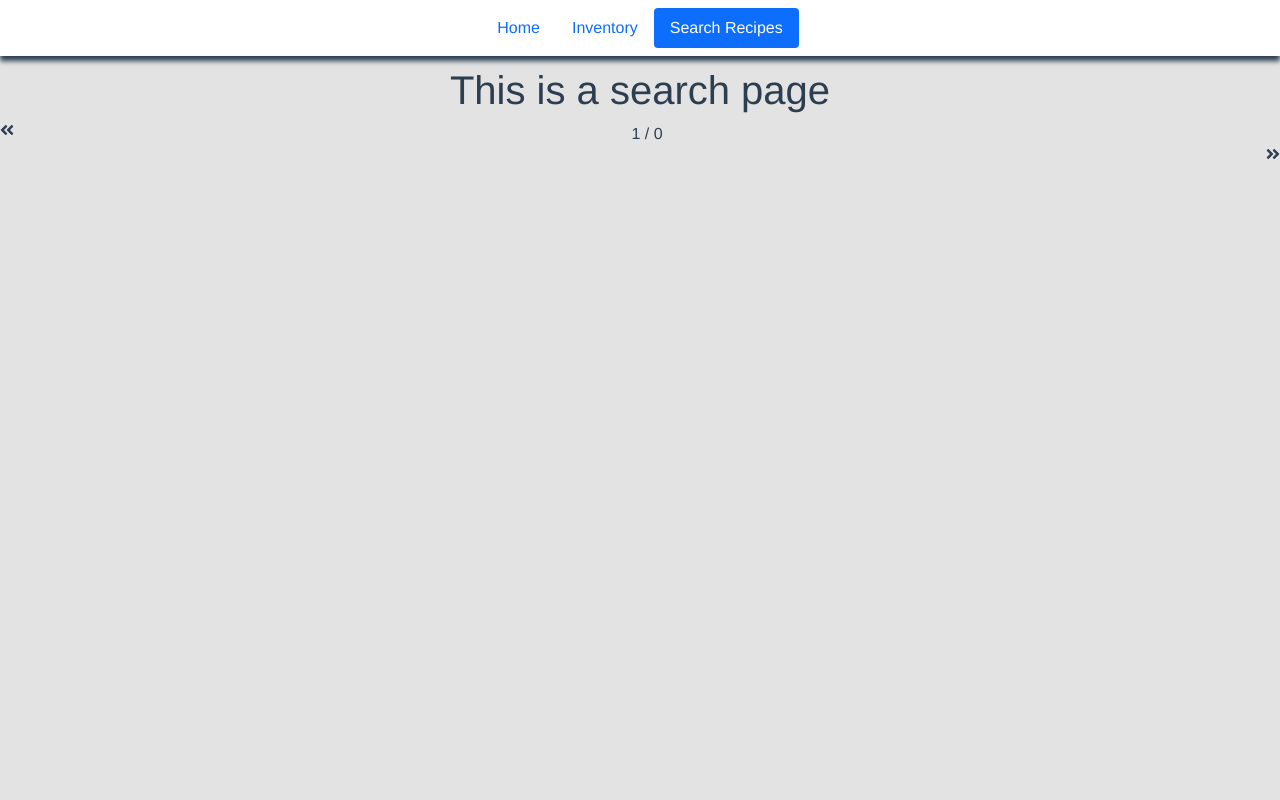
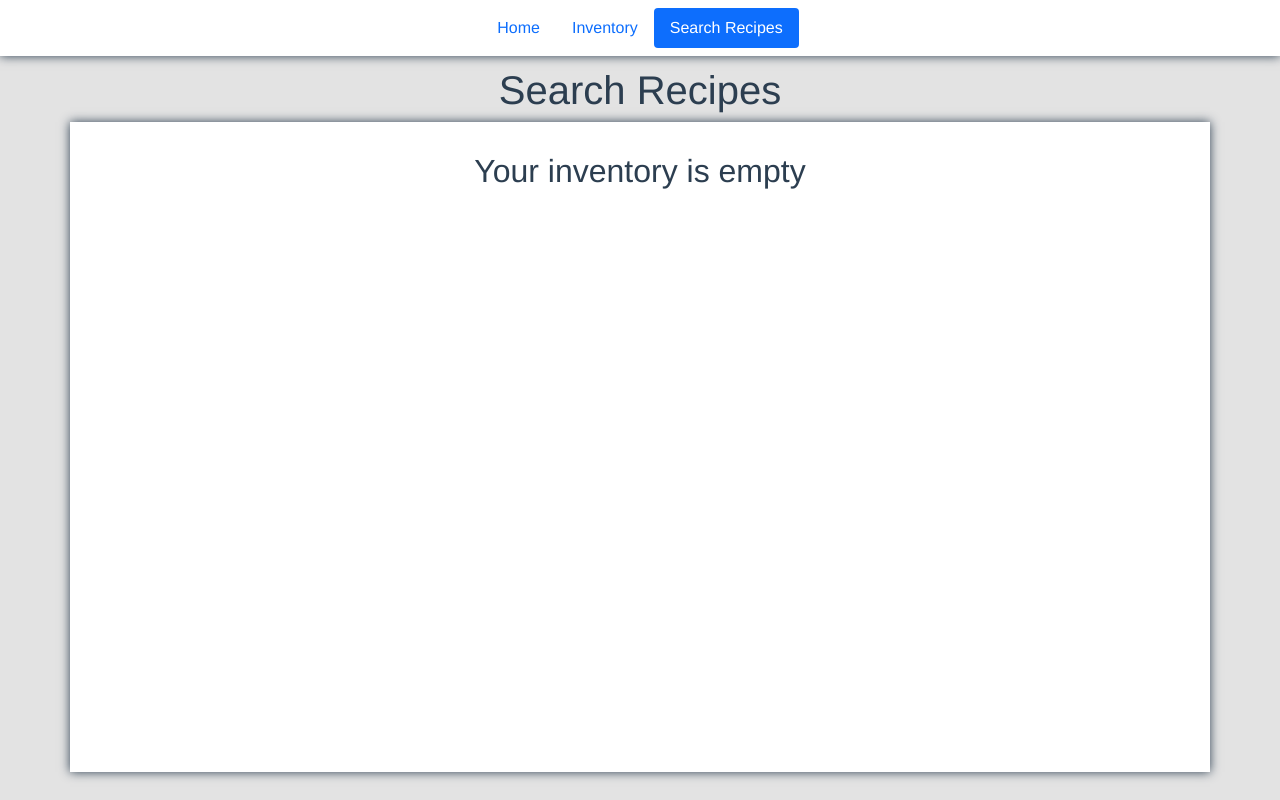
Before and after one commit to CS4800-TeamJungle/project, a Vue app in the folder frontend/app/: page /#/search in a window 1280 px wide. Built offline with nearby package versions, Linux system fonts and the light colour scheme; what vue-input-autowidth would draw is missing.

Commit message:
Added page styling

```diff
--- a/frontend/app/src/App.vue
+++ b/frontend/app/src/App.vue
@@ -36,7 +36,7 @@ body {
 
 div.container-fluid {
   background-color: white;
-  box-shadow: 0px 5px 5px;
+  box-shadow: 0 0 10px;
 }
 
 div.header-container {
--- a/frontend/app/src/views/Inventory.vue
+++ b/frontend/app/src/views/Inventory.vue
@@ -1,12 +1,11 @@
 <template>
   <div class="inventory">
-    <h1>This is an inventory page</h1>
+    <h1>Your Inventory</h1>
 
     <div id="inventoryUI">
-      <div id="addIngredient">
-        <p>Please enter the ingredient to add below</p>
-
+      <div class="container justify-content-center" id="addIngredient">
         <vue-simple-suggest
+          class="ingredientSearch"
           v-model="userInputName"
           :list="this.$store.state.validIngs"
           placeholder="Please enter ingredient name..."
@@ -17,6 +16,7 @@
         </vue-simple-suggest>
 
         <input
+          class="ingAddElement"
           id="inputAmount"
           type="text"
           v-model="userInputAmount"
@@ -30,6 +30,7 @@
             this.getIngById(this.getIngIdFromName(this.userInputName))
               .unitType != 'count'
           "
+          class="ingAddElement"
           id="unitSelector"
           v-model="userInputUnit"
         >
@@ -42,16 +43,28 @@
             {{ unit }}
           </option>
         </select>
-        <button v-on:click="addIngredient()">Add Ingredient</button>
-        <button>Save Inventory</button>
+
+        <button
+          class="ingAddElement btn btn-secondary"
+          v-on:click="addIngredient()"
+        >
+          Add Ingredient
+        </button>
+
+        <button class="ingAddElement btn btn-secondary">Save Inventory</button>
       </div>
 
-      <div id="userInventory">
+      <div class="container" id="userInventory">
+        <template v-if="this.$store.getters.getUserIngredientList().length > 0">
           <div
+            class="inventoryItem"
             v-for="item in this.$store.state.userInventory"
             v-bind:key="item.id"
           >
-          <font-awesome-icon v-on:click="removeIngredient(item)" icon="times" />
+            <font-awesome-icon
+              v-on:click="removeIngredient(item)"
+              icon="times"
+            />
             {{ item.name }} - <input v-model="item.amount" />
             <select v-if="item.unit.length > 0" v-model="item.unit">
               <option
@@ -62,6 +75,12 @@
               </option>
             </select>
           </div>
+        </template>
+        <template v-else>
+          <h2 class="container text-center" id="emptyInventory">
+            Your inventory is empty
+          </h2></template
+        >
       </div>
     </div>
   </div>
@@ -124,15 +143,38 @@ export default {
 };
 </script>
 
-<style scoped>
-div#inventoryUI {
-  text-align: left;
-}
+<style scoped lang="scss">
+div#addIngredient {
+  display: flex;
+
   input#inputAmount {
-  margin-left: 70px;
     border: 1px solid #ccc;
   }
-div.v-suggest input {
-  width: inherit;
+
+  .ingAddElement {
+    margin-left: 10px;
+  }
+
+  div.vue-simple-suggest {
+    width: 20%;
+  }
+}
+
+div#userInventory {
+  margin-top: 20px;
+  padding-top: 20px;
+  background-color: white;
+  box-shadow: 0 0 10px;
+  text-align: left;
+  min-height: calc(100vh - 220px);
+
+  div.inventoryItem {
+    margin-bottom: 5px;
+  }
+
+  #emptyInventory {
+    margin-top: 20px;
+    margin-bottom: 20px;
+  }
 }
 </style>
--- a/frontend/app/src/views/Search.vue
+++ b/frontend/app/src/views/Search.vue
@@ -1,7 +1,8 @@
 <template>
   <div class="search">
-    <h1 v-on:click="searchRecipes()">This is a search page</h1>
-    <div id="searchUI">
+    <h1>Search Recipes</h1>
+    <div class="container" id="searchUI">
+      <template v-if="this.recipes.length > 0">
         <div
           class="recipe"
           v-for="recipe in this.recipes.slice(
@@ -35,6 +36,7 @@
                 {{ index + 1 }}. {{ ing }}
               </div>
             </div>
+
             <div class="steps">
               <span class="spanTitle">Steps</span>
               <div
@@ -46,21 +48,38 @@
             </div>
           </Collapsible>
         </div>
-    </div>
-    <div>
+
+        <div class="navigation">
           <font-awesome-icon
+            class="nav-arrows"
             v-on:click="pageLeft()"
             style="float: left"
             icon="angle-double-left"
-        size="1x"
+            size="2x"
           />
-      <div>{{ this.currentPageIndex + 1 }} / {{ this.loadedPages }}</div>
+
           <font-awesome-icon
+            class="nav-arrows"
             v-on:click="pageRight()"
             style="float: right"
             icon="angle-double-right"
-        size="1x"
+            size="2x"
           />
+          <div>{{ this.currentPageIndex + 1 }} / {{ this.loadedPages }}</div>
+        </div>
+      </template>
+
+      <template
+        v-else-if="this.recipes.length == 0 && this.userInventoryLength > 0"
+      >
+        <div class="container" id="loading"><h3>Loading...</h3></div>
+      </template>
+
+      <template v-else>
+        <h2 class="container text-center" id="emptyInventory">
+          Your inventory is empty
+        </h2></template
+      >
     </div>
   </div>
 </template>
@@ -149,20 +168,22 @@ export default {
 };
 </script>
 
-<style scoped>
+<style scoped lang="scss">
 div#searchUI {
-  text-align: left;
-}
+  padding-top: 10px;
+  padding-bottom: 15px;
+  background-color: white;
+  box-shadow: 0 0 10px;
+  min-height: calc(100vh - 150px);
+  margin-bottom: 20px;
 
   div.recipe {
     border-style: solid;
     background-color: #ffffff;
     border-width: 1px;
     border-radius: 10px;
-  border-style: solid;
     padding: 10px;
     margin-bottom: 10px;
-}
 
     span.tags {
       font-size: 75%;
@@ -171,9 +192,24 @@ span.tags {
     div.ingredients,
     div.steps {
       float: left;
+      text-align: left;
     }
 
     div.ingredients {
       margin-right: 20px;
     }
+  }
+
+  .nav-arrows {
+    border: 1px solid;
+    border-radius: 5px;
+    padding-right: 4px;
+    padding-left: 2px;
+  }
+
+  #emptyInventory {
+    margin-top: 20px;
+    margin-bottom: 20px;
+  }
+}
 </style>
```
Lines whose indentation alone changed are shown as unchanged.
